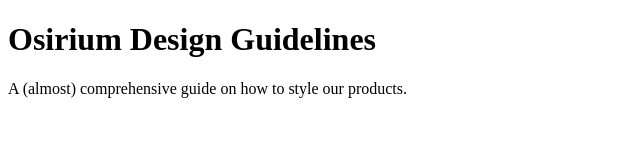
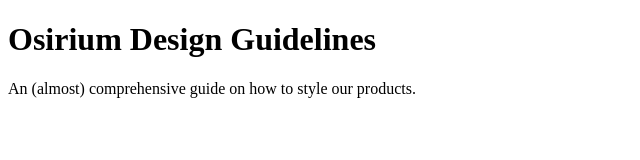
Before and after one commit to FlaOsi/Design-Guidelines, a plain HTML site: page index.html in a window 1280 px wide. Shown: the full height of the page, 0-640 px from the left. Drawn offline with Linux system fonts and the light colour scheme.

Commit message:
add page title

```diff
--- a/index.html
+++ b/index.html
@@ -4,10 +4,10 @@
     <meta charset="UTF-8">
     <meta http-equiv="X-UA-Compatible" content="IE=edge">
     <meta name="viewport" content="width=device-width, initial-scale=1.0">
-    <title>Document</title>
+    <title>Osirium Interface Guidelines</title>
 </head>
 <body>
     <h1>Osirium Design Guidelines</h1>
-    <p>A (almost) comprehensive guide on how to style our products.</p>
+    <p>An (almost) comprehensive guide on how to style our products.</p>
 </body>
 </html>
```
